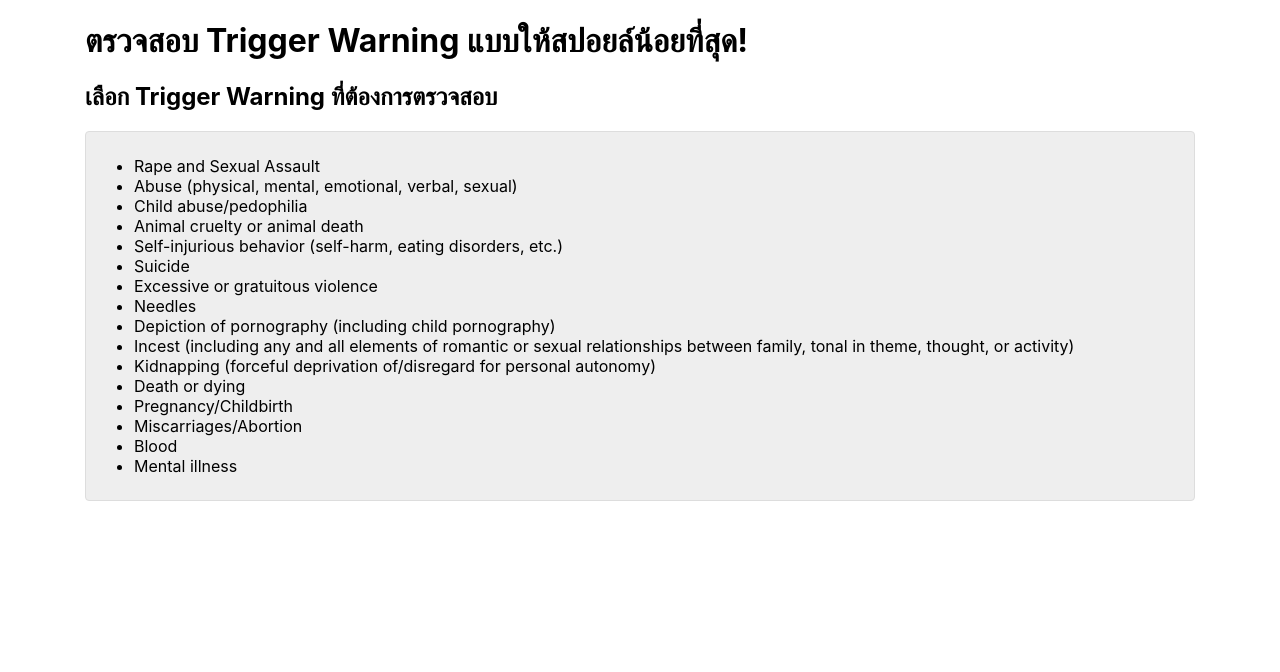
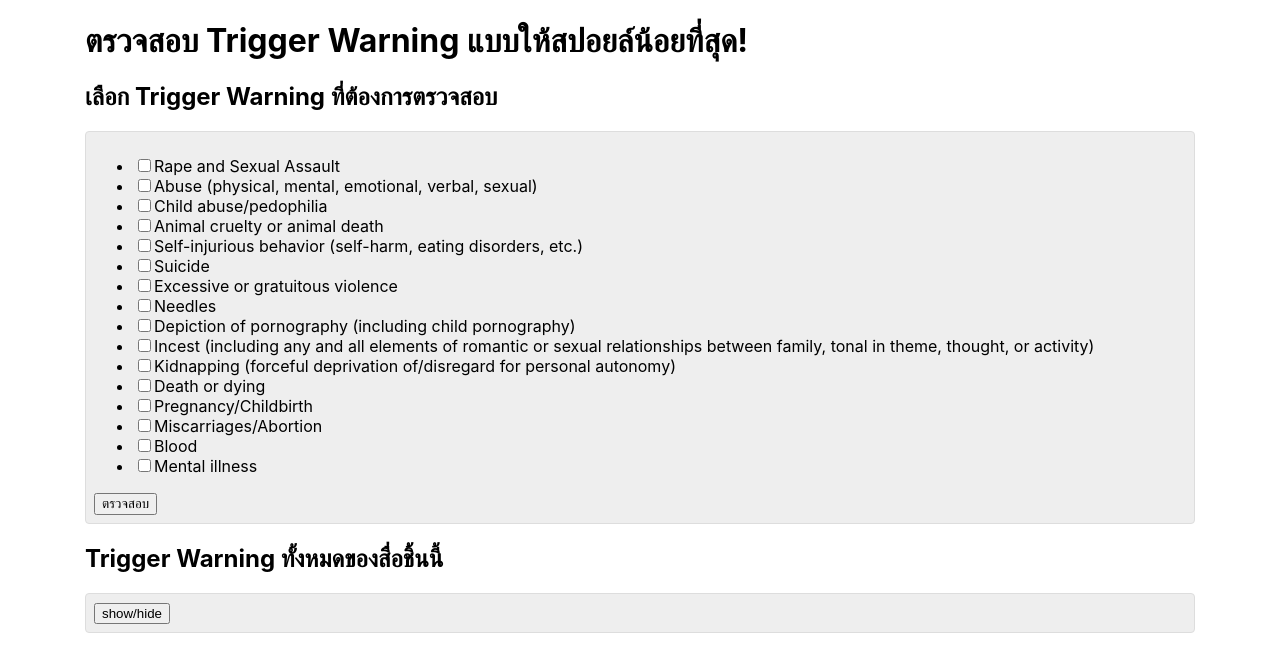
Before and after one commit to taepras/triggerwarning, a React (Create React App) app: page /check in a window 1280 px wide. Shown: the top 672 px of the page. Built offline with nearby package versions, Linux system fonts and the light colour scheme.

Commit message:
1st rough prototype

```diff
--- a/package.json
+++ b/package.json
@@ -7,6 +7,7 @@
     "@testing-library/react": "^11.2.7",
     "@testing-library/user-event": "^12.8.3",
     "firebase": "^9.1.3",
+    "firebase-tools": "^9.21.0",
     "react": "^17.0.2",
     "react-dom": "^17.0.2",
     "react-grid-system": "^7.3.1",
--- a/src/pages/Check.jsx
+++ b/src/pages/Check.jsx
@@ -1,6 +1,9 @@
 import styled from 'styled-components';
 import { Container, Row, Col } from 'react-grid-system';
 import WarningList from '../data/WarningList';
+import { useEffect, useState } from 'react';
+import { useSearchParams } from 'react-router-dom'
+
 
 const Well = styled.div`
   background-color: #eee;
@@ -10,20 +13,97 @@ const Well = styled.div`
 `;
 
 function Check() {
+  // const [searchParams, setSearchParams] = useSearchParams();
+  const [isShowAll, setShowAll] = useState(false);
+  const [isWarningChecked, setWarningChecked] = useState([]);
+  const [applicableWarnings, setApplicableWarnings] = useState([]);
+  const [displayMode, setDisplayMode] = useState('select');
+
+  let search = window.location.search;
+  let searchParams = new URLSearchParams(search);
+  const id = searchParams.get('id')
+
+  useEffect(() => {
+    const newApplicableWarnings = [];
+    for (let i = 0; i < WarningList.length; i++) {
+      if (id & (1 << i)) {
+        console.log(WarningList[i]);
+        newApplicableWarnings.push(WarningList[i]);
+      }
+
+      isWarningChecked.push(false);
+    }
+
+    setApplicableWarnings(newApplicableWarnings);
+  }, []);
+
+  const toggleWarning = (i) => {
+    const newIsWarningChecked = [...isWarningChecked];
+    newIsWarningChecked[i] = !newIsWarningChecked[i];
+    setWarningChecked(newIsWarningChecked);
+  }
+
+  const checkWarning = (i) => {
+    setDisplayMode('result');
+  }
+
   return <Container>
     <Row>
       <Col>
         <h1>ตรวจสอบ Trigger Warning แบบให้สปอยล์น้อยที่สุด!</h1>
+        {displayMode === 'select' &&
+          <>
+            <h2>เลือก Trigger Warning ที่ต้องการตรวจสอบ</h2>
+            <Well>
+              <ul>
+                {WarningList.map((x, i) => (
+                  <li>
+                    <label>
+                      <input
+                        name="warnings"
+                        type="checkbox"
+                        checked={isWarningChecked[i]}
+                        onChange={() => { toggleWarning(i) }} />
+                      {x}
+                    </label>
+                  </li>
+                ))}
+              </ul>
+              <button onClick={checkWarning}>ตรวจสอบ</button>
+            </Well>
 
-        <h2>เลือก Trigger Warning ที่ต้องการตรวจสอบ</h2>
+            <h2>Trigger Warning ทั้งหมดของสื่อชิ้นนี้</h2>
+            <Well>
+              <button onClick={() => setShowAll(!isShowAll)}>show/hide</button>
+              {isShowAll &&
+                <ul>
+                  {applicableWarnings.map(x => (
+                    <li>{x}</li>
+                  ))}
+                </ul>
+              }
+            </Well>
+          </>
+        }
 
-        <Well>
-          <ul>
-            {WarningList.map(x => (
-              <li>{x}</li>
-            ))}
-          </ul>
-        </Well>
+        {displayMode === 'result' &&
+          <>
+            <Well>
+              <h2>Checking Result</h2>
+              {WarningList.map((x, i) => (
+                <>{
+                  isWarningChecked[i]
+                  &&
+                  <li>
+                    <b>{isWarningChecked[i] && applicableWarnings.includes(x) ? 'YES' : 'NO'}</b>
+                    {' '}{x}
+                  </li>
+                }</>
+              ))}
+            </Well>
+            <button onClick={() => setDisplayMode('select')}>ย้อนกลับ</button>
+          </>
+        }
       </Col>
     </Row>
   </Container>
```
Also changed, not shown: 2 other files (tests, documents, lock files or other folders).
